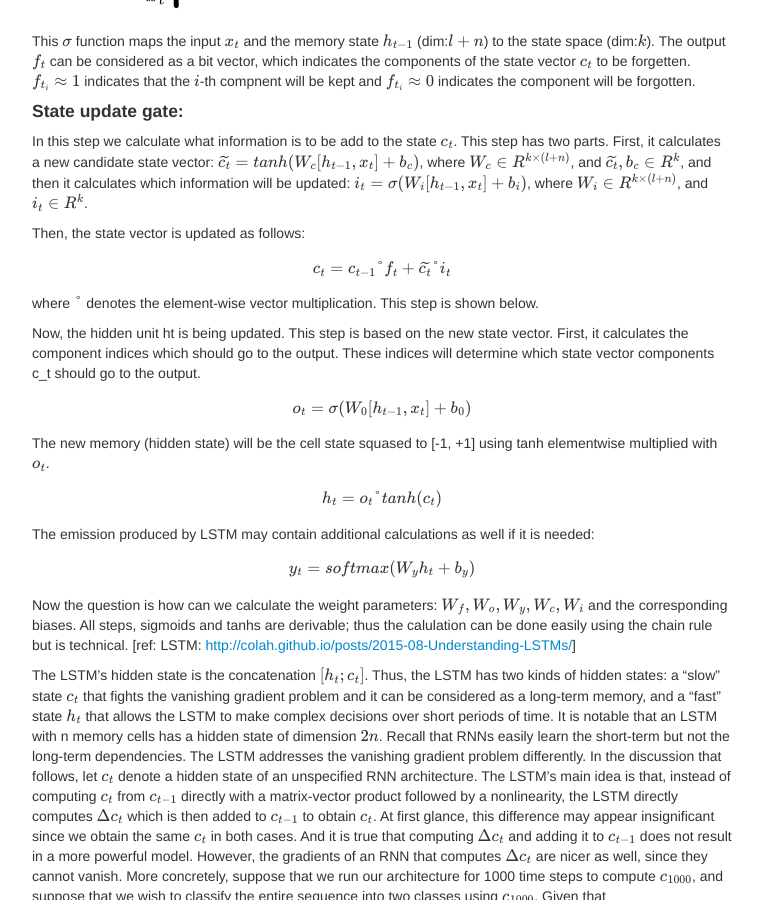
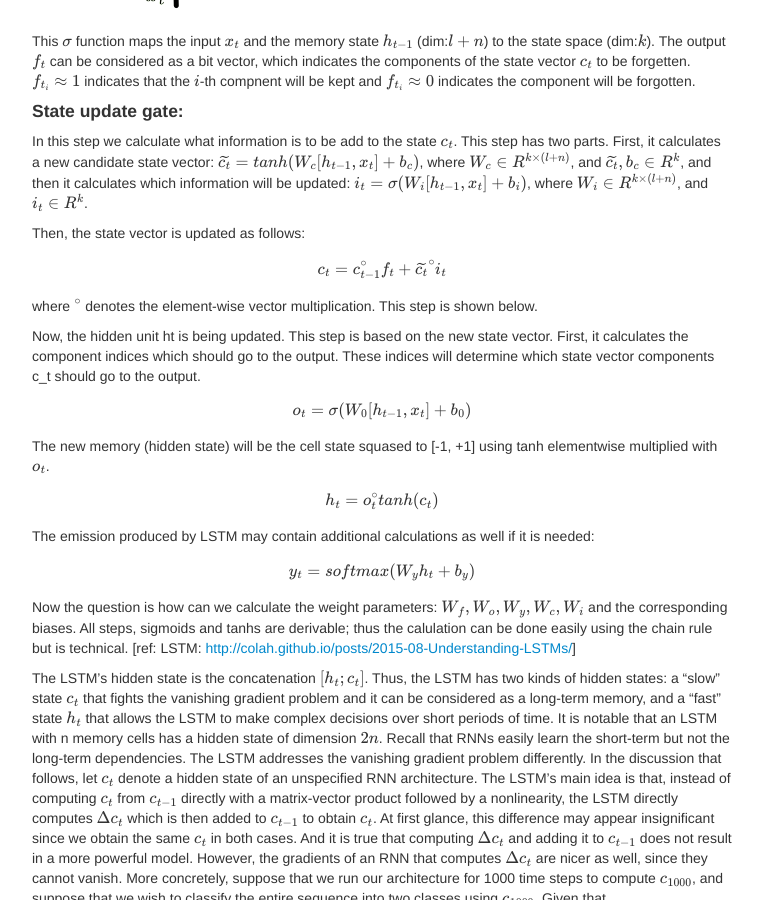
Before and after one commit to kfattila/kfattila.github.io, a Jekyll site: the page built from pages/LSTM.md, in a window 1280 px wide and 900 px high, scrolled down 1470 px. Shown: the whole window, without its empty margins (258-1021 px from the left). Built offline with Jekyll 4.4.1, drawn with Linux system fonts in a browser that asks for light colours; formulas are drawn with MathJax 3; comment, search, counter and statistics services are not loaded.

Commit message:
lectures

```diff
--- a/pages/LSTM.md
+++ b/pages/LSTM.md
@@ -33,16 +33,16 @@ In this step we calculate what information is to be add to the state \\(c_{t}\\)
 
 
 Then, the state vector is updated as follows:
-\\[c_{t} = c_{t-1}\textdegree f_{t} + \widetilde{c_{t}}\textdegree i_{t}\\]
+\\[c_{t} = c_{t-1}^{\circ} f_{t} + \widetilde{c_{t}}^{\circ} i_{t}\\]
 
-where \\(\textdegree\\) denotes the element-wise vector multiplication. This step is shown below.
+where \\(^{\circ}\\) denotes the element-wise vector multiplication. This step is shown below.
 
 
 Now, the hidden unit ht  is being updated. This step is based on the new state vector. First, it calculates the component indices which should go to the output. These indices will determine which state vector components c_t  should go to the output.
 \\[o_{t} = \sigma(W_{0}[h_{t-1},x_{t}] + b_{0})\\]
 
 The new memory (hidden state) will be the cell state squased to [-1, +1] using tanh elementwise multiplied with \\(o_{t}\\).
-\\[h_{t} = o_{t}\textdegree tanh(c_{t})\\]
+\\[h_{t} = o_{t}^{\circ} tanh(c_{t})\\]
 
 The emission produced by LSTM may contain additional calculations as well if it is needed:
 \\[y_{t} = softmax(W_{y}h_{t} + b_{y})\\]
```
